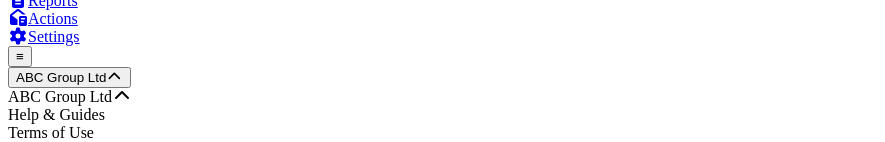
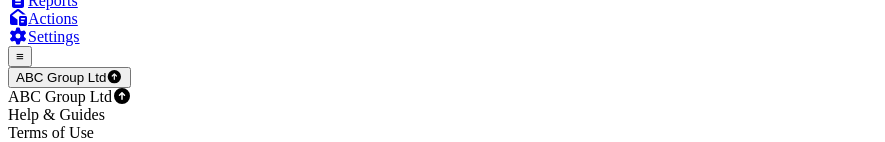
Before and after one commit to danglecodhq/braveGenAssessment, a React (Vite) app: page / in a window 1280 px wide. Both pictures are taken after a click on the button "ABC Group Ltd". Shown: the part 140-282 px from the top of the page, without its empty margins (0-885 px from the left). Built offline with nearby package versions, Linux system fonts and the light colour scheme.

Commit message:
font awesome icon for arrow down up

```diff
--- a/src/dashboard/TenantDropdown.tsx
+++ b/src/dashboard/TenantDropdown.tsx
@@ -1,4 +1,4 @@
-import { faChevronDown, faChevronUp, faSearch } from '@fortawesome/free-solid-svg-icons';
+import { faCircleArrowDown, faCircleArrowUp, faSearch } from '@fortawesome/free-solid-svg-icons';
 import { FontAwesomeIcon } from '@fortawesome/react-fontawesome';
 import React, { useState } from 'react';
 
@@ -36,11 +36,11 @@ const TenantDropdown: React.FC<TenantDropdownProps> = ({
       {/* Collapsed Button */}
       <button
         onClick={() => setisTenantDropdownOpen(!isTenantDropdownOpen)}
-        className="flex items-center space-x-2 px-3 py-1 border rounded-md hover:bg-gray-50"
+        className="flex items-center justify-between px-3 py-1 border rounded-md hover:bg-gray-50 min-w-[280px] mr-2"
       >
         <span className="text-gray-700 font-semibold">{selectedTenant}</span>
         <FontAwesomeIcon
-          icon={isTenantDropdownOpen ? faChevronUp : faChevronDown}
+          icon={isTenantDropdownOpen ? faCircleArrowUp : faCircleArrowDown}
           className="text-gray-500 w-4 h-4"
         />
       </button>
@@ -51,11 +51,11 @@ const TenantDropdown: React.FC<TenantDropdownProps> = ({
           {/* Header */}
           <div className="bg-green-600 text-white px-4 py-2 font-semibold flex justify-between items-center">
             <span>{selectedTenant}</span>
-            <FontAwesomeIcon icon={faChevronUp} />
+            <FontAwesomeIcon icon={faCircleArrowUp} />
           </div>
 
           {/* Fixed Links */}
-          <div className="px-4 py-2 text-sm text-gray-700 space-y-1 border-b">
+          <div className="px-4 py-2 text-sm text-gray-700 space-y-2 border-b">
             <div className="cursor-default">Help & Guides</div>
             <div className="cursor-default">Terms of Use</div>
             <div className="cursor-default">Privacy Policy</div>
```
